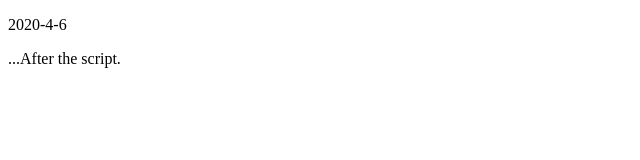
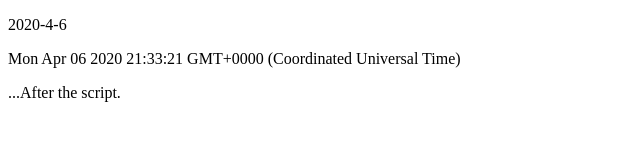
Before and after one commit to mprozycki/mprozycki.github.io, a plain HTML site: page index.html in a window 1280 px wide. Shown: the whole page, without its empty margins (0-640 px from the left). Drawn offline with Linux system fonts and the light colour scheme.

Commit message:
Update index.html

```diff
--- a/index.html
+++ b/index.html
@@ -4,11 +4,13 @@
 <body>
 
   <p id="p1"></p>
+  <p id="p2"></p>
 
   <script>
     var today = new Date();
     var date = today.getFullYear()+'-'+(today.getMonth()+1)+'-'+today.getDate();
     document.getElementById("p1").innerHTML = date;
+    document.getElementById("p2").innerHTML = today;
   </script>
 
   <p>...After the script.</p>
```
